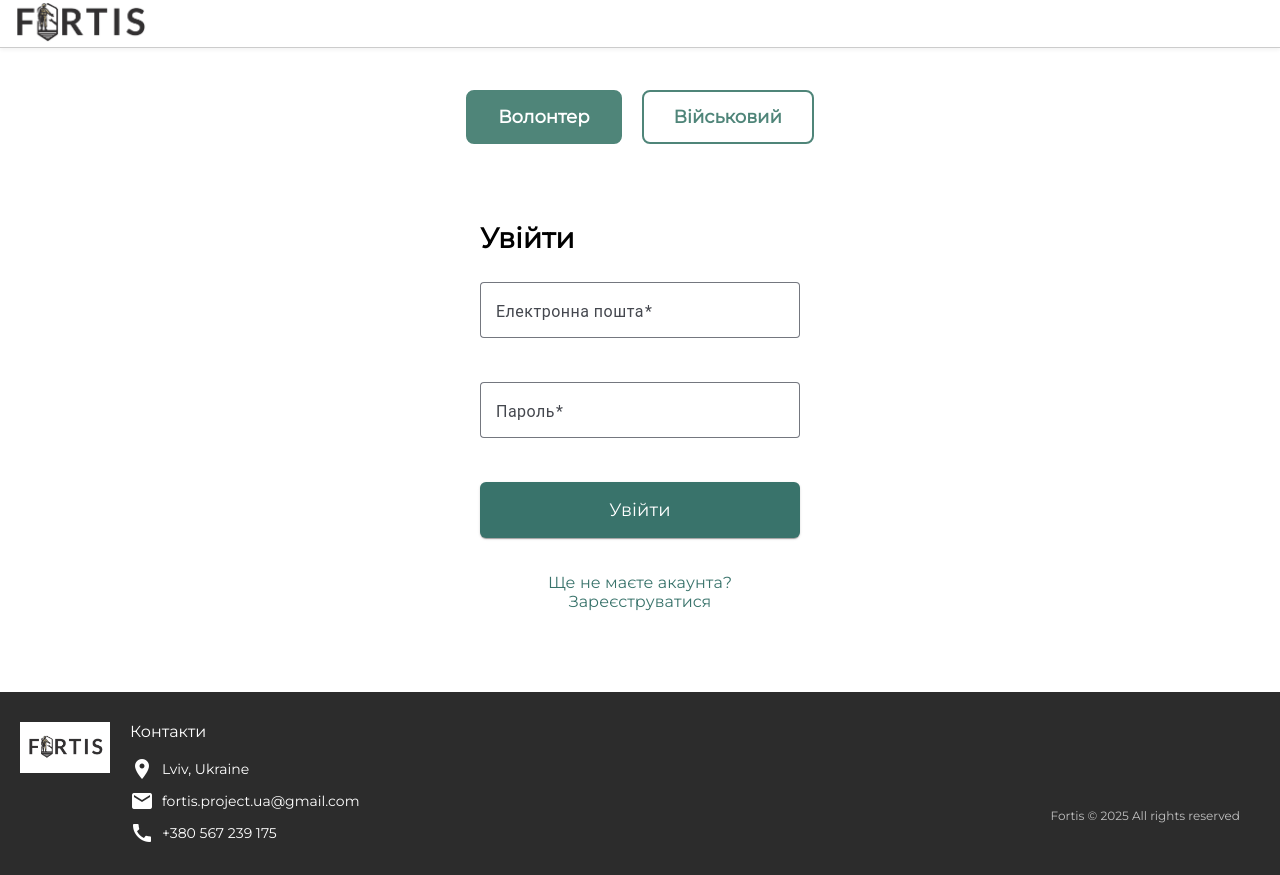
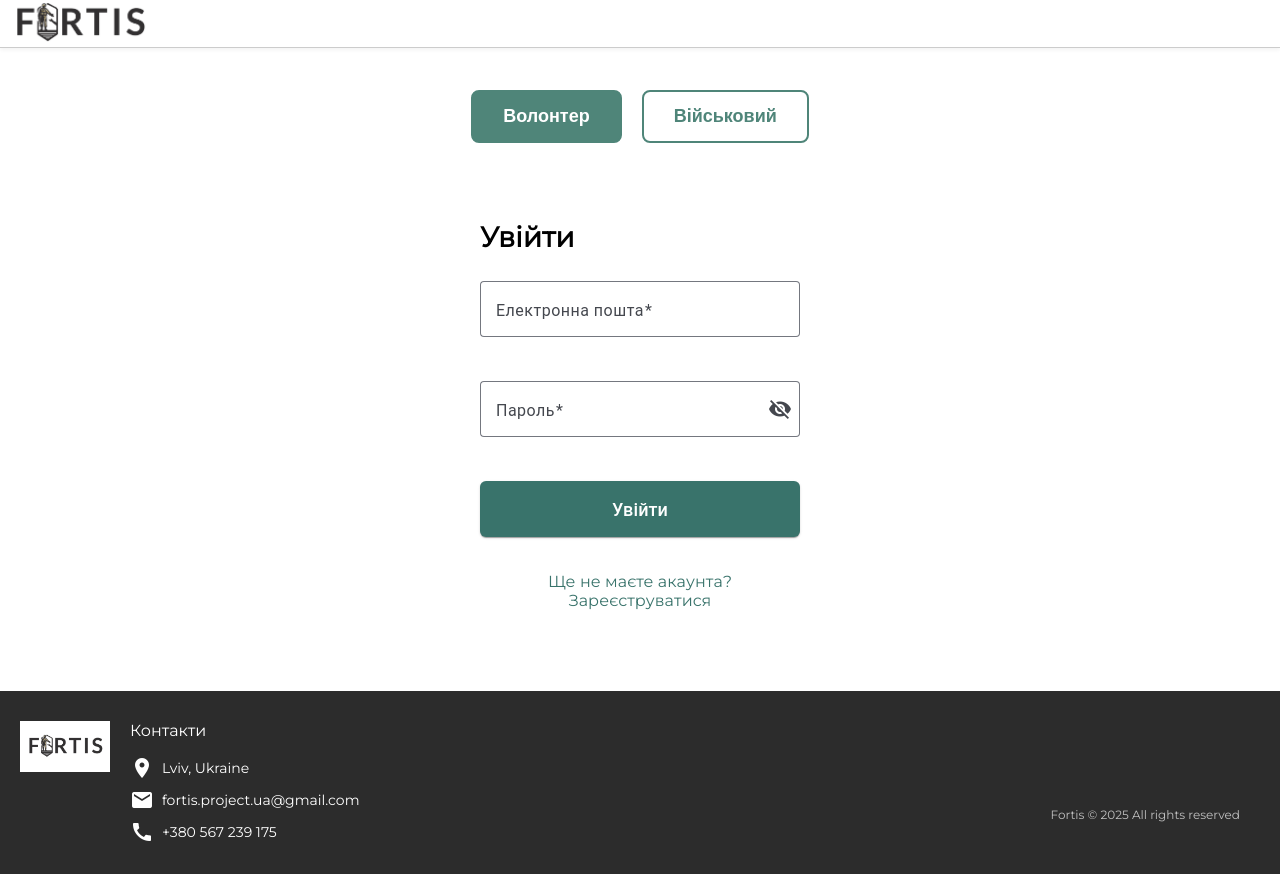
Before and after one commit to weqpro/OpMiniProject3, an Angular app in the folder frontend/frontend-fortis/: page /login in a window 1280 px wide. Built offline with nearby package versions, Linux system fonts and the light colour scheme.

Commit message:
added ability to reveal password

```diff
--- a/frontend/frontend-fortis/src/app/pages/login/login.component.html
+++ b/frontend/frontend-fortis/src/app/pages/login/login.component.html
@@ -11,19 +11,14 @@
   <main class="main-content">
     <div class="login-wrapper">
       <div class="role-toggle">
-          <button
-            class="role-button"
-            [class.active]="selectedRole === 'volunteer'"
-            (click)="selectRole('volunteer')" style="font-family: 'Montserrat', sans-serif;">
+        <button class="role-button" [class.active]="selectedRole === 'volunteer'" (click)="selectRole('volunteer')">
           Волонтер
         </button>
-          <button
-            class="role-button"
-            [class.active]="selectedRole === 'soldier'"
-            (click)="selectRole('soldier')" style="font-family: 'Montserrat', sans-serif;">
+        <button class="role-button" [class.active]="selectedRole === 'soldier'" (click)="selectRole('soldier')">
           Військовий
         </button>
       </div>
+
       <h2 class="login-title">Увійти</h2>
 
       <mat-form-field class="login-field" appearance="outline">
@@ -33,10 +28,13 @@
 
       <mat-form-field class="login-field" appearance="outline">
         <mat-label>Пароль</mat-label>
-          <input matInput type="password" [(ngModel)]="password" required />
+        <input matInput [type]="hidePassword ? 'password' : 'text'" [(ngModel)]="password" required />
+        <button mat-icon-button matSuffix (click)="hidePassword = !hidePassword" [attr.aria-label]="'Перемкнути перегляд пароля'">
+          <mat-icon>{{ hidePassword ? 'visibility_off' : 'visibility' }}</mat-icon>
+        </button>
       </mat-form-field>
 
-        <button mat-raised-button color="primary" class="login-button" (click)="login()" style="font-family: 'Montserrat', sans-serif;">
+      <button mat-raised-button color="primary" class="login-button" (click)="login()">
         Увійти
       </button>
 
--- a/frontend/frontend-fortis/src/app/pages/login/login.component.ts
+++ b/frontend/frontend-fortis/src/app/pages/login/login.component.ts
@@ -10,6 +10,7 @@ import Swal from 'sweetalert2';
 
 @Component({
   selector: 'app-login',
+  standalone: true,
   templateUrl: './login.component.html',
   styleUrls: ['./login.component.css'],
   imports: [
@@ -25,6 +26,7 @@ export class LoginComponent {
   password: string = '';
   selectedRole: 'volunteer' | 'soldier' = 'volunteer';
   baseUrl: string = 'http://77.110.116.47:8000/api/v1/auth/token';
+  hidePassword = true;
 
   constructor(private http: HttpClient, private router: Router) {}
 
--- a/frontend/frontend-fortis/src/app/pages/register/soldier-register/soldier-register.component.html
+++ b/frontend/frontend-fortis/src/app/pages/register/soldier-register/soldier-register.component.html
@@ -39,11 +39,19 @@
 
       <mat-form-field appearance="fill" class="input-field">
         <mat-label>Пароль</mat-label>
-        <input matInput type="password" formControlName="password" />
+        <input matInput
+               [type]="hidePassword ? 'password' : 'text'"
+               formControlName="password" />
+
+        <button mat-icon-button matSuffix (click)="hidePassword = !hidePassword" [attr.aria-label]="'Перемкнути перегляд пароля'">
+          <mat-icon>{{ hidePassword ? 'visibility_off' : 'visibility' }}</mat-icon>
+        </button>
+
         <mat-error *ngIf="soldierForm.get('password')?.hasError('minlength')">
           Пароль повинен містити щонайменше 8 символів
         </mat-error>
       </mat-form-field>
+
 
       <div class="dual-inputs">
         <mat-form-field appearance="fill" class="input-half">
--- a/frontend/frontend-fortis/src/app/pages/register/soldier-register/soldier-register.component.ts
+++ b/frontend/frontend-fortis/src/app/pages/register/soldier-register/soldier-register.component.ts
@@ -25,6 +25,8 @@ import Swal from 'sweetalert2';
 })
 export class SoldierRegisterComponent {
   soldierForm: FormGroup;
+  hidePassword = true;
+
 
   constructor(
     private fb: FormBuilder,
--- a/frontend/frontend-fortis/src/app/pages/register/volunteer-register/volunteer-register.component.html
+++ b/frontend/frontend-fortis/src/app/pages/register/volunteer-register/volunteer-register.component.html
@@ -40,11 +40,19 @@
 
           <mat-form-field appearance="fill" class="input-field">
             <mat-label>Пароль</mat-label>
-            <input matInput type="password" formControlName="password" />
+            <input matInput
+                   [type]="hidePassword ? 'password' : 'text'"
+                   formControlName="password" />
+
+            <button mat-icon-button matSuffix (click)="hidePassword = !hidePassword" [attr.aria-label]="'Перемкнути перегляд пароля'">
+              <mat-icon>{{ hidePassword ? 'visibility_off' : 'visibility' }}</mat-icon>
+            </button>
+
             <mat-error *ngIf="volunteerForm.get('password')?.hasError('minlength')">
               Пароль повинен містити щонайменше 8 символів
             </mat-error>
           </mat-form-field>
+
 
           <button class="submit-button" type="submit" style="font-family: 'Montserrat', sans-serif;">
             Зареєструватися
--- a/frontend/frontend-fortis/src/app/pages/register/volunteer-register/volunteer-register.component.ts
+++ b/frontend/frontend-fortis/src/app/pages/register/volunteer-register/volunteer-register.component.ts
@@ -27,6 +27,8 @@ import Swal from 'sweetalert2';
 })
 export class VolunteerRegisterComponent {
   volunteerForm: FormGroup;
+  hidePassword = true;
+
 
   constructor(
     private fb: FormBuilder,
```
Lines whose indentation alone changed are shown as unchanged.
